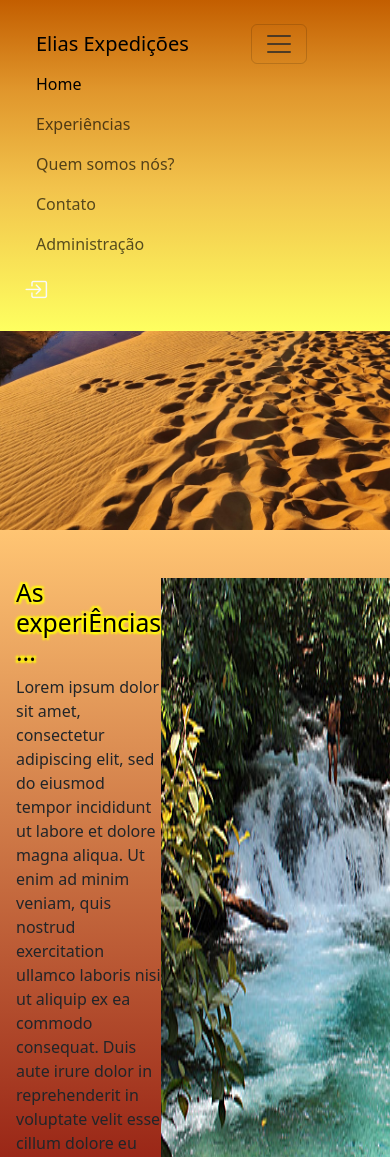
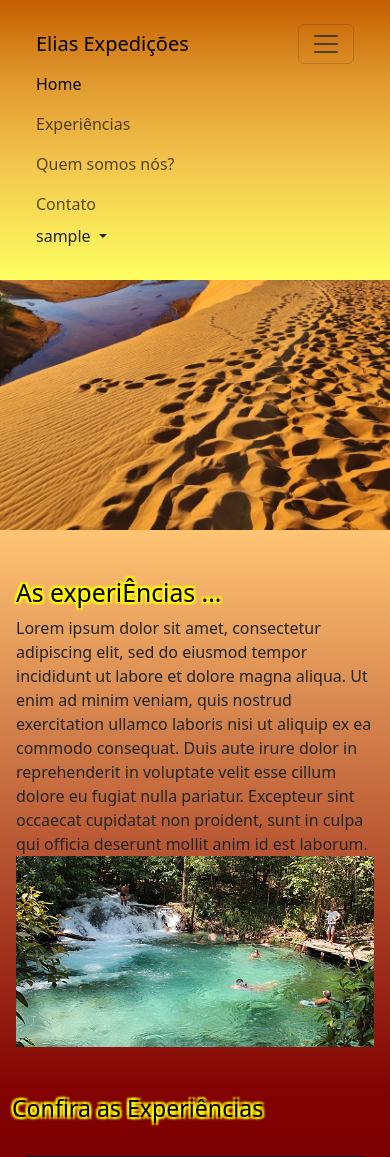
Before and after one commit to stefanluks/EliasExpedicoes, a Django app: page / in a window 390 px wide, after a click that opens the changed part; the page is wider, and only the part inside the window is pictured. Shown: the top 1157 px of that part. Run offline with Django 4.2, Linux system fonts and the light colour scheme; a user stored in the database is signed in; tables that the repository leaves empty hold one stand-in row (values such as "Sample post"); grey boxes are pictures that could not be loaded.

Commit message:
responsive mhome

```diff
--- a/elias/templates/base.html
+++ b/elias/templates/base.html
@@ -26,26 +26,11 @@
           <button class="navbar-toggler" type="button" data-bs-toggle="collapse" data-bs-target="#navbarSupportedContent" aria-controls="navbarSupportedContent" aria-expanded="false" aria-label="Toggle navigation">
             <span class="navbar-toggler-icon"></span>
           </button>
-          <div></div>
           <div class="collapse navbar-collapse" id="navbarSupportedContent">
-            <ul class="navbar-nav me-auto mb-2 mb-lg-0">
+            <ul class="navbar-nav me-auto mb-2 mb-lg-0" id="menu-principal">
               <li class="nav-item">
                 <a class="nav-link active" href="/#Home">Home</a>
               </li>
-              {% comment %} <li class="nav-item dropdown">
-                <a class="nav-link dropdown-toggle" role="button" data-bs-toggle="dropdown" aria-expanded="false">
-                  Experiências
-                </a>
-                <ul class="dropdown-menu">
-                    {% for exp in experiencias %}
-                        <li>
-                            <a class="dropdown-item" href="#">
-                                {{exp.nome}}
-                            </a>
-                        </li>
-                    {% endfor %}
-                </ul>
-              </li> {% endcomment %}
               <li class="nav-item">
                 <a class="nav-link" href="/#Experiencias" aria-disabled="true">Experiências</a>
               </li>
@@ -55,27 +40,54 @@
               <li class="nav-item">
                 <a class="nav-link" href="/#contato" aria-disabled="true">Contato</a>
               </li>
-              {% if request.user.is_superuser %}
+              {% comment %} {% if request.user.is_superuser %}
                 <li class="nav-item">
                   <a class="nav-link" href="{% url 'Administracao' %}" aria-disabled="true">Administração</a>
                 </li>
-              {% endif %}
+              {% endif %} {% endcomment %}
             </ul>
           </div>
         </div>
-        <a href="" class="text-light fs-3"><i class="bi bi-box-arrow-in-right"></i></a>
+        {% if request.user.is_authenticated %}
+          <li id="login-html" class="dropdown" style="list-style: none;">
+            <a class="dropdown-toggle text-dark" role="button" data-bs-toggle="dropdown" aria-expanded="false" style="text-decoration: none;">
+              {{request.user.username}}
+            </a>
+            <ul class="dropdown-menu">
+              <li>
+                <a class="dropdown-item" href="#">Perfil</a>
+              </li>
+              <li>
+                <a class="nav-link" href="{% url 'Administracao' %}" aria-disabled="true">Administração</a>
+              </li>
+            </ul>
+          </li>
+        {% else %}
+          <a href="" id="login-html" class="nav-link text-dark fs-3"><i class="bi bi-box-arrow-in-right"></i></a>
+        {% endif %}
     </nav>
     <div class="py-4 my-3"></div>
     {% block page %}{% endblock %}
     <script src="https://cdn.jsdelivr.net/npm/bootstrap@5.3.1/dist/js/bootstrap.bundle.min.js" integrity="sha384-HwwvtgBNo3bZJJLYd8oVXjrBZt8cqVSpeBNS5n7C8IVInixGAoxmnlMuBnhbgrkm" crossorigin="anonymous"></script>
     {% block page_script %}{% endblock %}
     <script>
+      NavbarResize();
+      window.addEventListener("resize", NavbarResize);
+      function NavbarResize(){
+        if(window.innerWidth < 500){
+          document.getElementById("menu-principal").appendChild(document.getElementById("login-html"));
+        }else{
+          document.getElementById("navbar").appendChild(document.getElementById("login-html"));
+        }
+      }
+
       window.addEventListener("scroll", () => {
-        console.log(window.scrollY)
         if(window.scrollY > 450){
-          document.getElementById("navbar").className = "navbar-scroll navbar navbar-dark navbar-expand-lg p-4 fixed-top"
+          document.getElementById("navbar").className = "navbar-scroll navbar navbar-dark p-2 navbar-expand-lg fixed-top";
+          document.getElementById("login-html").classList.remove("text-dark");
+          document.getElementById("login-html").classList.add("text-light");
         }else{
-          document.getElementById("navbar").className = "navbar-not-scroll navbar navbar-expand-lg p-4 fixed-top"
+          document.getElementById("navbar").className = "navbar-not-scroll navbar navbar-expand-lg p-4 fixed-top";
         }
       })
     </script>
--- a/elias/templates/home.html
+++ b/elias/templates/home.html
@@ -22,7 +22,7 @@
         }
         .logo{
             position: absolute;
-            top: 20px;
+            top: 30px;
             right: 30px;
             font-size: 45px;
             text-shadow: 2px 2px 2px white, -2px 2px 2px white, -2px -2px 2px white, 2px -2px 2px white;
@@ -108,12 +108,12 @@
         </div>
     </section>
     <section id="Experiencias" class="secao-exp">
-        <div class="container p-3 d-flex py-5">
+        <div class="container p-3 d-flex py-5 flex-wrap">
             <div class="sobre">
                 <h2 class="titulo-secao">As experiÊncias ...</h2>
                 <span style="text-align: justify;">Lorem ipsum dolor sit amet, consectetur adipiscing elit, sed do eiusmod tempor incididunt ut labore et dolore magna aliqua. Ut enim ad minim veniam, quis nostrud exercitation ullamco laboris nisi ut aliquip ex ea commodo consequat. Duis aute irure dolor in reprehenderit in voluptate velit esse cillum dolore eu fugiat nulla pariatur. Excepteur sint occaecat cupidatat non proident, sunt in culpa qui officia deserunt mollit anim id est laborum.</span>
             </div>
-            <img src="{% static 'imagens/capa.jpg' %}" class="img-sobre" />
+            <img src="{% static 'imagens/capa.jpg' %}" class="img-sobre img-fluid" />
         </div>
         <div class="container">
             <h3 class="titulo-secao">Confira as Experiências</h3>
```
